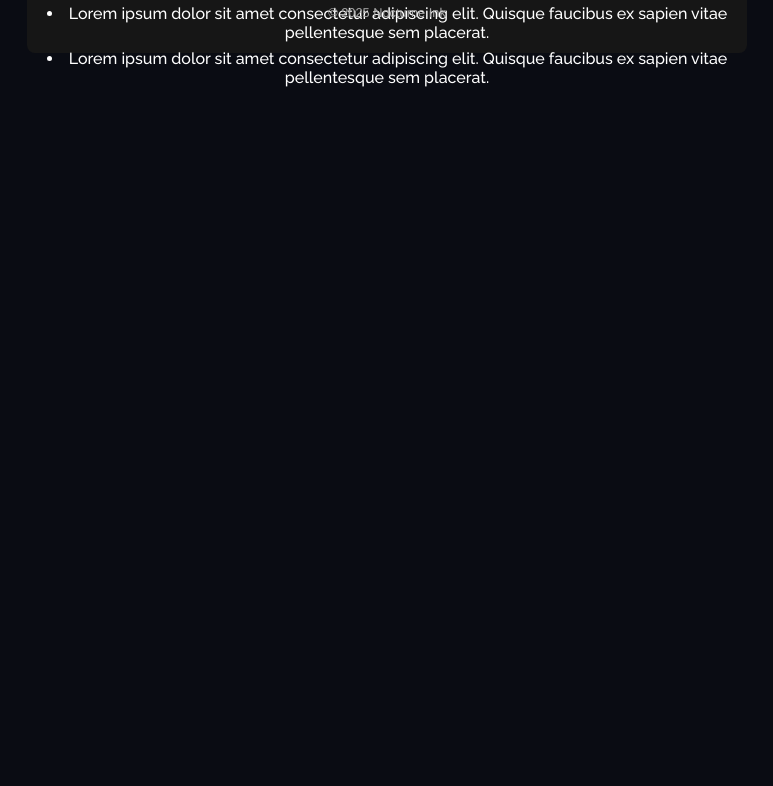
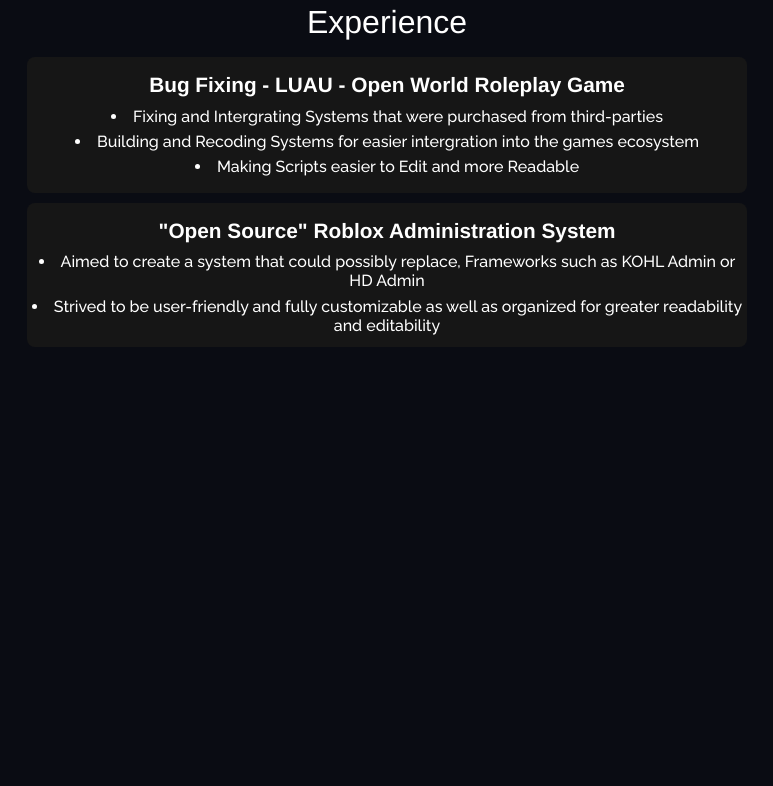
Before and after one commit to GrizzlyUno/grizzlyuno.github.com, a plain HTML site: page Webpages/Experience.html in a window 1280 px wide. Shown: the part 770-1556 px from the top of the page, without its empty margins (253-1026 px from the left). Before the commit the page ends 860 px from the top, so only its background shows below. Drawn offline with Linux system fonts and the light colour scheme.

Commit message:
Updating Experience Section, Added Kofi-Button to Creative Work

```diff
--- a/Webpages/Experience.html
+++ b/Webpages/Experience.html
@@ -14,7 +14,7 @@
 
 </head>
 
-<body>
+<body class="experience">
   <img class="toplogo" src="../NocturneInk1.png">
     <header>
         <a href="../index.html" class="buttonheader">About Me</a>
@@ -37,22 +37,28 @@
   </div>
   <a class="titleExpHeader"  style="margin-bottom: 1rem; font-size: 2rem;"> Experience </a>
 
-  <div style=
-  "background-color: rgb(22, 22, 22);
-  width: 45rem;
-  height: 12rem;
-  border-radius: 0.5rem;
-  ">
-    <h2 class="ExpHeader">Lorem Ipsum</h2>
-    <div style="width: 45rem; height: 6rem; border-radius: 0.5rem;">
-      <li>Lorem ipsum dolor sit amet consectetur adipiscing elit. Quisque faucibus ex sapien vitae pellentesque sem placerat.</li>
-      <li>Lorem ipsum dolor sit amet consectetur adipiscing elit. Quisque faucibus ex sapien vitae pellentesque sem placerat.</li>
-      <li>Lorem ipsum dolor sit amet consectetur adipiscing elit. Quisque faucibus ex sapien vitae pellentesque sem placerat.</li>
+  <div class="ExpBar">
+    <h2 class="ExpHeader">Bug Fixing - LUAU - Open World Roleplay Game</h2>
+    <div style="width: 45rem; height: 3.5rem; border-radius: 0.5rem;">
+      <li>Fixing and Intergrating Systems that were purchased from third-parties </li>
+      <li>Building and Recoding Systems for easier intergration into the games ecosystem</li>
+      <li>Making Scripts easier to Edit and more Readable</li>
     </div>
   </div>
 
 
-  <footer>&copy; 2025 Nocturne Ink</footer>
+
+  <div class="ExpBar" style="height: 9rem;">
+    <h2 class="ExpHeader">"Open Source" Roblox Administration System</h2>
+    <div style="width: 45rem; height: 3.5rem; border-radius: 0.5rem;">
+      <li>Aimed to create a system that could possibly replace, Frameworks such as KOHL Admin or HD Admin </li>
+      <li>Strived to be user-friendly and fully customizable as well as organized for greater readability and editability</li>
+    </div>
+  </div>
+
+
+
+
 </body>
 
 <script src="../func.js" ></script>
--- a/style.css
+++ b/style.css
@@ -29,6 +29,11 @@ body {
   padding: 20px;
   animation: backgroundfade 2s ease-in-out;
 }
+body.experience {
+  padding-top: 8rem;
+  height: 200vh;
+  justify-content:start;
+}
 h1 {
   font-family: 'Helvetica Neue', sans-serif;
   font-size: 3rem;
@@ -57,6 +62,7 @@ img.ExpLangImage {
   }
 }
 p {
+  font-family: "Open Sans", sans-serif;
   font-size: 1.2rem;
   margin-bottom: 0.5rem;
   color: #ffffff;
@@ -115,6 +121,7 @@ h2.ExpHeader {
   padding-bottom: 0.4rem;
   padding-left: 1rem;
   font-family: 'Helvetica Neue', sans-serif;
+  font-size: 1.3rem;
 }
 li {
   padding-left: 1rem;
@@ -146,3 +153,11 @@ a.titleExpHeader {
 a {
   font-family: 'Helvetica Neue', sans-serif;
 }
+div.ExpBar {
+  align-items: center;
+  background-color: rgb(22, 22, 22);
+  width: 45rem;
+  height: 8.5rem;
+  border-radius: 0.5rem;
+  margin-bottom: 0.6rem;
+}
```
Also changed, not shown: Webpages/Creative.html (+3 -1 lines).
